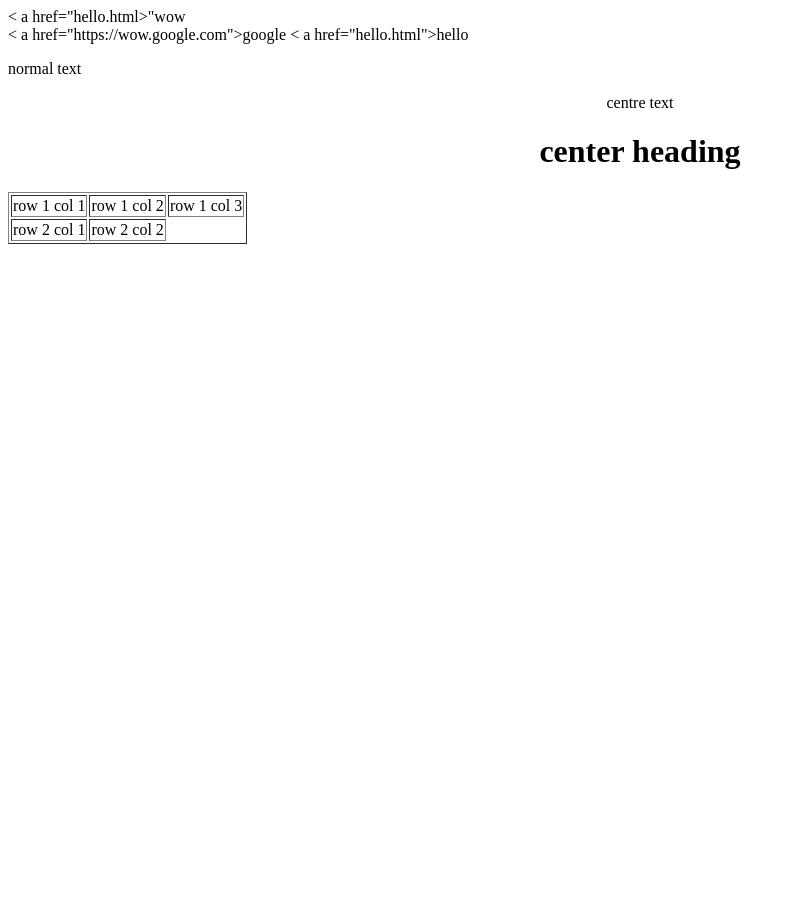
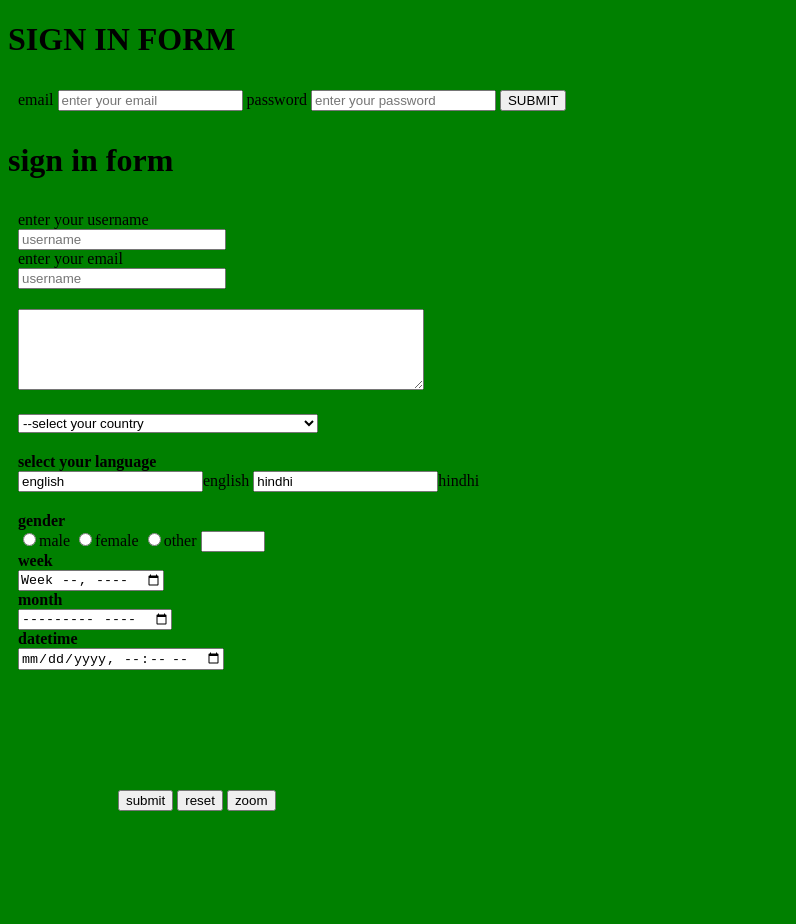
Before and after one commit to SRAVYAMANOJNA/asm, a plain HTML site: page index.html in a window 1280 px wide. Shown: the whole page, without its empty margins (0-796 px from the left). Before the commit the page ends 800 px from the top, so only its background shows below. Drawn offline with Linux system fonts and the light colour scheme.

Commit message:
made changes in index.html file

```diff
--- a/index.html
+++ b/index.html
@@ -1,18 +1,64 @@
-<table border="1px">
-   <tbody>
-     <tr>
-       <td>row 1 col 1</td>
-       <td>row 1 col 2</td>
-       <td>row 1 col 3</td>
-     </tr>
-     <tr>
-       <td>row 2 col 1</td>
-       <td>row 2 col 2</td>
-     </td>
-    < a href="hello.html>"wow </a><br>
-    < a href="https://wow.google.com">google</a>
-    < a href="hello.html">hello</a>
-    <p>normal text</p>
-   <center>
-    <p>centre text </p><h1>center heading</h1>
-   </center>
+<!DOCTYPE html>
+<head>
+	<title>forms</title>
+</head>
+<body style="background-color:green">
+    <h1> SIGN IN FORM </h1>
+    <form style="padding:10px">
+	  <label>email</label>
+	  <input type="text" name="email" placeholder="enter your email"/>
+	  <label>password</label>
+	  <input type="password" placeholder="enter your password"/>
+	  <input type="SUBMIT" value="SUBMIT"/>
+	</form>
+	<h1>sign in form</h1>
+	<form>
+	 <div style="padding:10px">
+         <label style ="display:block">enter your username</label>
+		 <input type="text" name="username" placeholder="username" style="width:200px"/><br>
+		 <label style ="display:block">enter your email</label>
+		 <input type="text" name="password" placeholder="username" style="width:200px"/><br>
+	</div>
+	<div style="padding:10px">
+		<textarea name="" rows="5" style="width:400px"></textarea>
+	</div>
+	<div style="padding:10px">
+		<select name="countries" style="width:300px">
+			<option value="null">--select your country</option>
+			<option value="india">india</option>
+			<option value="us">us</option>
+		</select>
+	</div>
+	<div style="padding:10px">
+		<label><b>select your language</b></label><br>
+		<input type="chekbox" name="" value="english"/>english
+		<input type="chekbox" name="" value="hindhi"/>hindhi
+	</div>
+	<div style="padding:10px">
+
+		<label style="display:block"><b>gender</b></label>
+		<input type="radio" name="gender" value="male"/>male
+		<input type="radio" name="gender" value="female"/>female
+		<input type="radio" name="gender" value="other"/>other
+		<input type="number" name="percentage" min="1" max="100"/>
+
+		<label style="display:block"><b>week</b></label>
+		<input type="week" name="week"/>
+
+		<label style="display:block"><b>month</b></label>
+		<input type="month" name="DOB"/>
+
+
+		<label style="display:block"><b>datetime</b></label>
+		<input type="datetime-local" name="date"/>
+
+	</div>
+	<div style="padding:110px">
+
+		<input type="submit" value="submit"/>
+		<input type="reset" name="reset" value="reset"/>
+		<button type="button">zoom</button>
+	</div>
+	</form>
+  </body>
+</html>
```
Also changed, not shown: order.html (deleted, +0 -12 lines).
